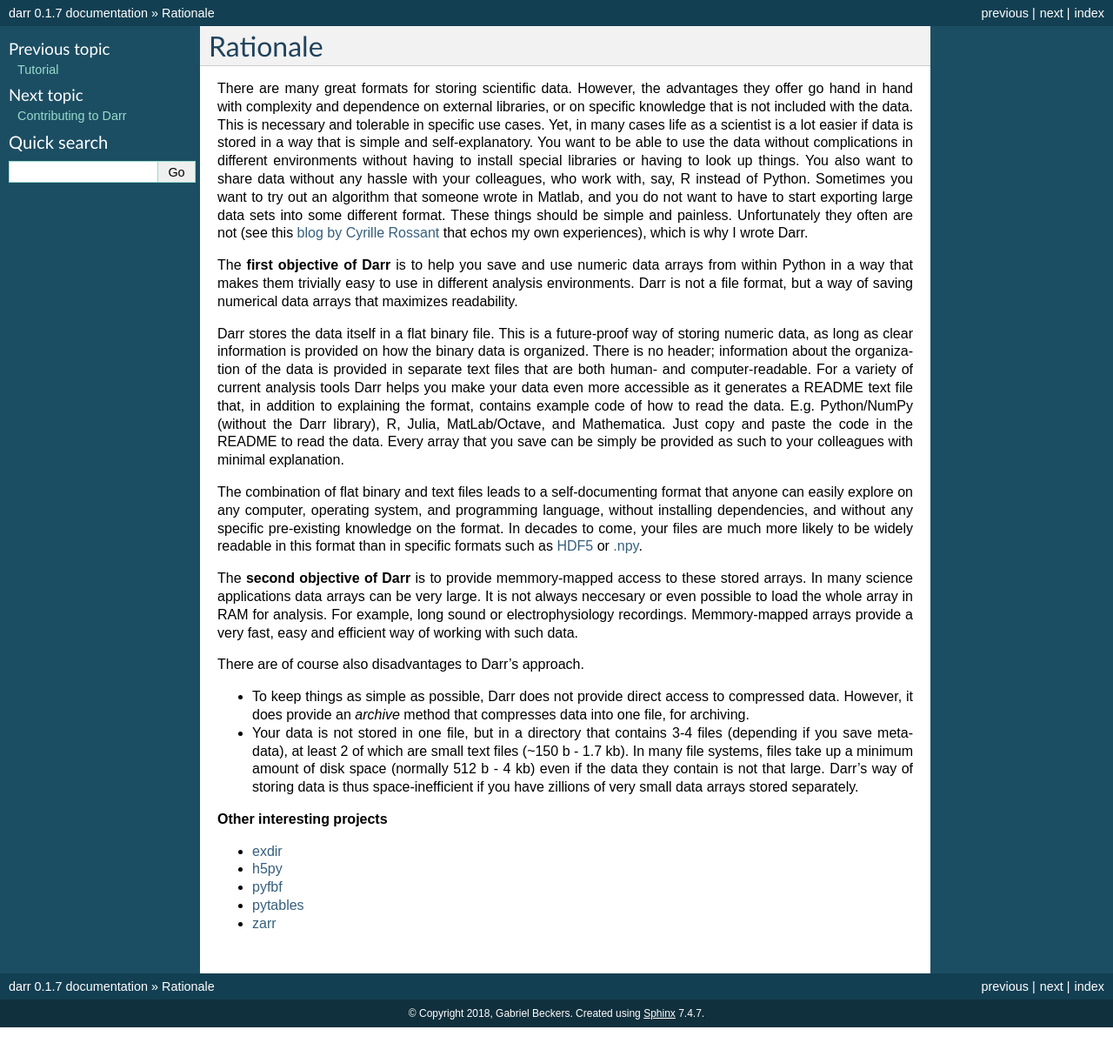
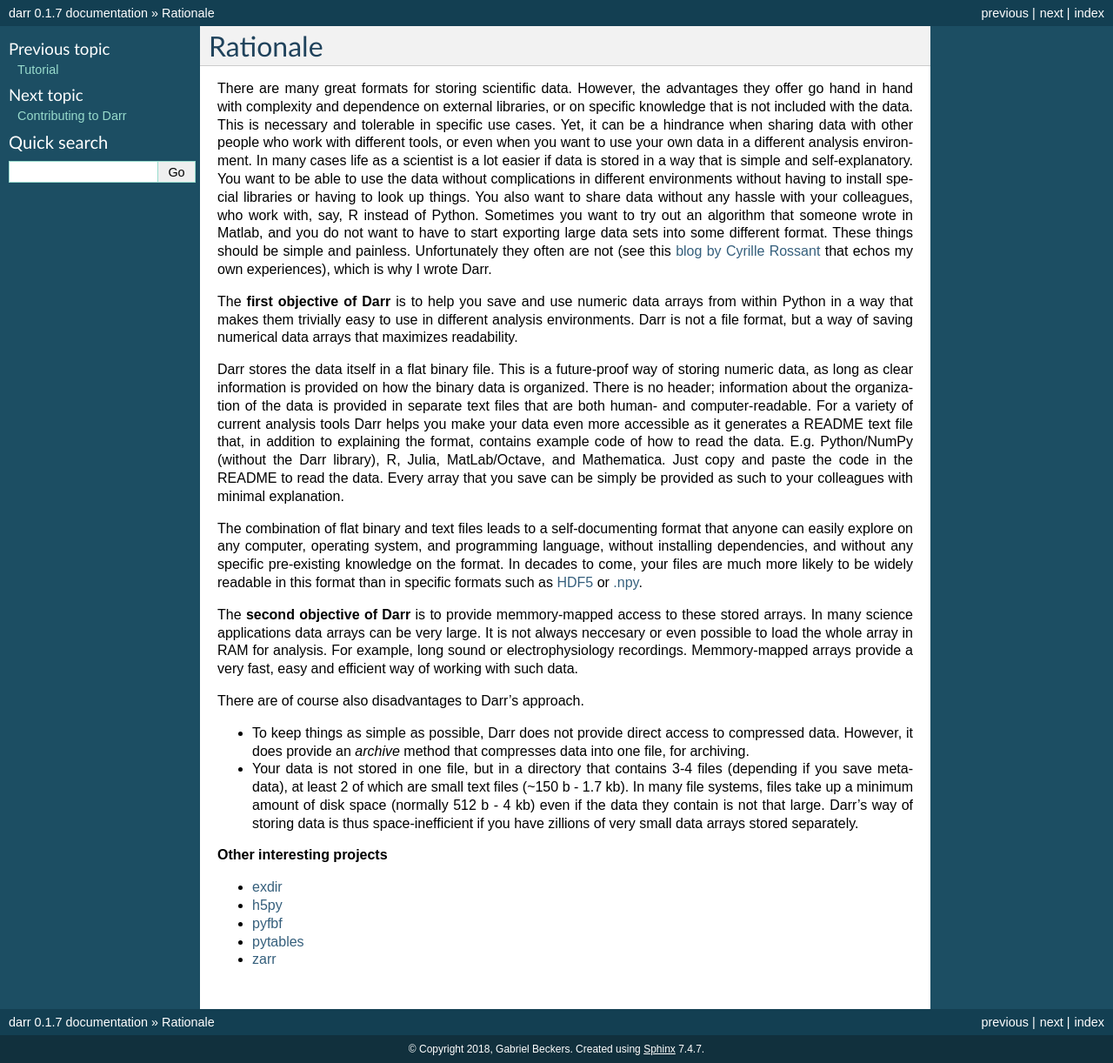
Before and after one commit to gbeckers/Darr, a Sphinx documentation site: the page built from docs/rationale.rst, in a window 1280 px wide. Shown: the whole page at 87% size. Built offline with Sphinx 7.4.7, drawn with Linux system fonts in a browser that asks for light colours; before the commit the page ends 1181 px from its top, so only the background shows below that.

Commit message:
improvements docs

```diff
--- a/docs/rationale.rst
+++ b/docs/rationale.rst
@@ -4,18 +4,20 @@
 There are many great formats for storing scientific data. However, the
 advantages they offer go hand in hand with complexity and dependence on
 external libraries, or on specific knowledge that is not included with the
-data. This is necessary and tolerable in specific use cases. Yet, in many
-cases life as a scientist is a lot easier if data is stored in a way that is
-simple and self-explanatory. You want to be able to use the data without
-complications in different environments without having to install special
-libraries or having to look up things. You also want to share data without
-any hassle with your colleagues, who work with, say, R instead of Python.
-Sometimes you want to try out an algorithm that someone wrote in Matlab,
-and you do not want to have to start exporting large data sets into some
-different format. These things should be simple and painless. Unfortunately
-they often are not (see this `blog by Cyrille Rossant <http://cyrille.rossant
-.net/moving-away-hdf5/>`__ that echos my own experiences), which is why I
-wrote Darr.
+data. This is necessary and tolerable in specific use cases. Yet, it can be
+a hindrance when sharing data with other people who work with different
+tools, or even when you want to use your own data in a different
+analysis environment. In many cases life as a scientist is a lot easier if
+data is stored in a way that is simple and self-explanatory. You want to be
+able to use the data without complications in different environments without
+having to install special libraries or having to look up things. You also want
+to share data without any hassle with your colleagues, who work with, say, R
+instead of Python. Sometimes you want to try out an algorithm that someone
+wrote in Matlab, and you do not want to have to start exporting large data
+sets into some different format. These things should be simple and painless.
+Unfortunately they often are not (see this `blog by Cyrille Rossant
+<http://cyrille.rossant.net/moving-away-hdf5/>`__ that echos my own
+experiences), which is why I wrote Darr.
 
 The **first objective of Darr** is to help you save and use numeric data
 arrays from within Python in a way that makes them trivially easy to use in
```
Also changed, not shown: README.rst (+5 -6 lines), docs/index.rst (+23 -26 lines), setup.py (+12 -13 lines).
